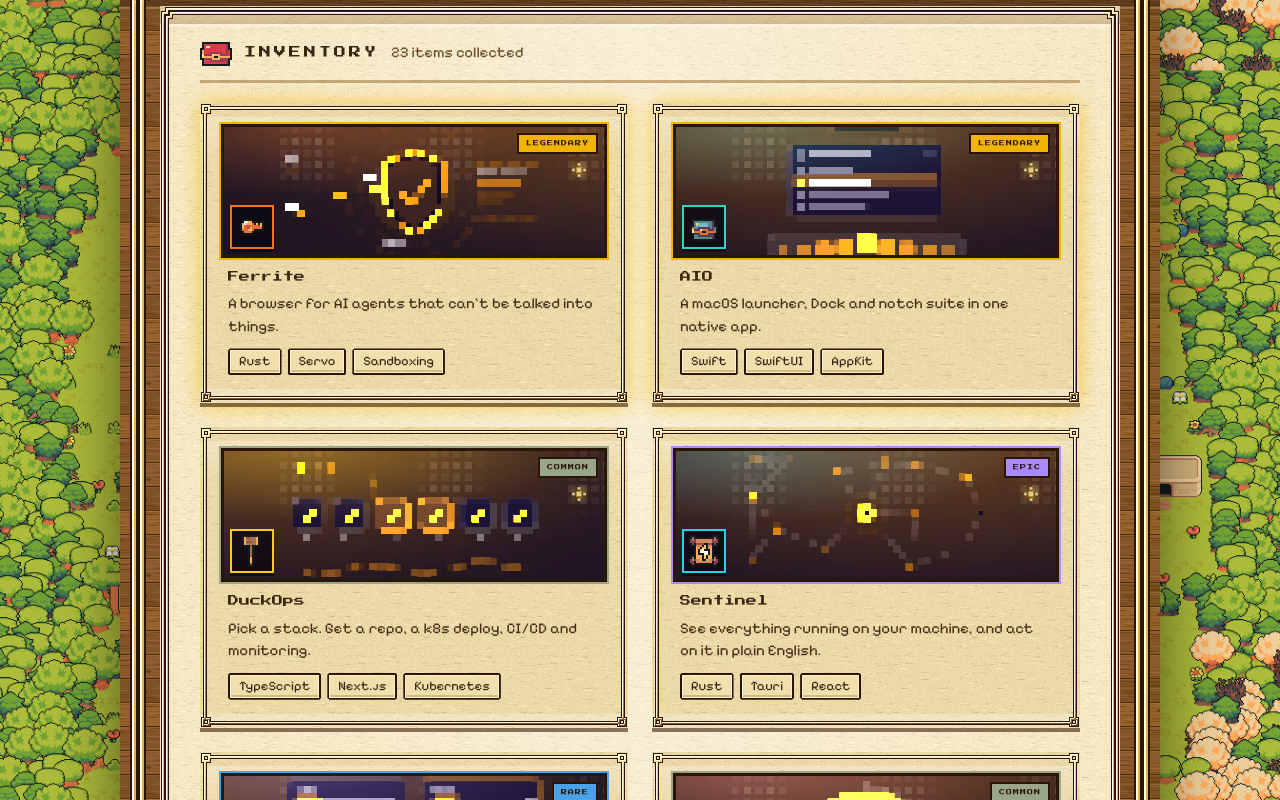
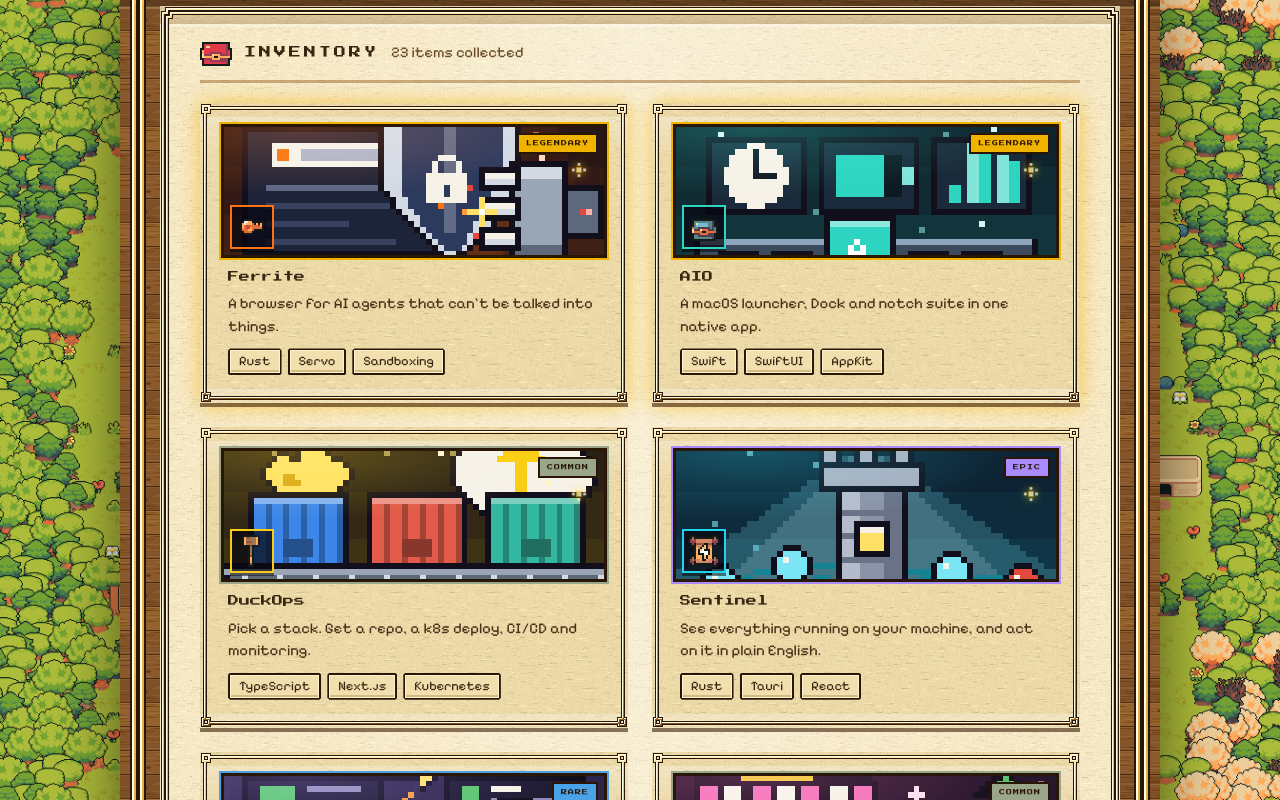
Before and after one commit to rayanjainn/port, a Next.js app: page /ui-lab in a window 1280 px wide. Shown: the part 1880-2680 px from the top of the page. Built offline with nearby package versions, Linux system fonts and the light colour scheme.

Commit message:
Use the per-project exhibit illustrations as card covers

```diff
--- a/components/ui/ProjectCover.tsx
+++ b/components/ui/ProjectCover.tsx
@@ -8,11 +8,12 @@ import type { Project } from "@/lib/content"
 import ProjectArt from "@/components/quick/ProjectArt"
 import { motifFor } from "@/lib/quick/motif"
 import { MOTIF_ICON } from "@/lib/itemIcons"
+import { exhibitArtPath } from "@/lib/world/exhibits"
 
 /** Hook for per-project pixel illustrations (lib/world/exhibits.ts). Return a PNG/GIF URL, or undefined to use the generative art. */
+const BAKED = new Set(["aio", "boomsuite", "chess", "classroom-mcp", "creatorai", "creditiq", "ctrlfixit", "daily-games", "dapdap", "devhub", "draw-app", "duckops", "ferrite-browser", "financial-research-automation", "glitch", "ip-sniffer", "nebula", "neurocred", "poker", "sentinel", "skrgrep", "stackit", "vendex"])
 export function exhibitArt(id: string): string | undefined {
-  void id
-  return undefined
+  return BAKED.has(id) ? exhibitArtPath(id) : undefined
 }
 
 /** One shared pixelate filter (4px cells). Mounted once per page by the first cover. */
```
